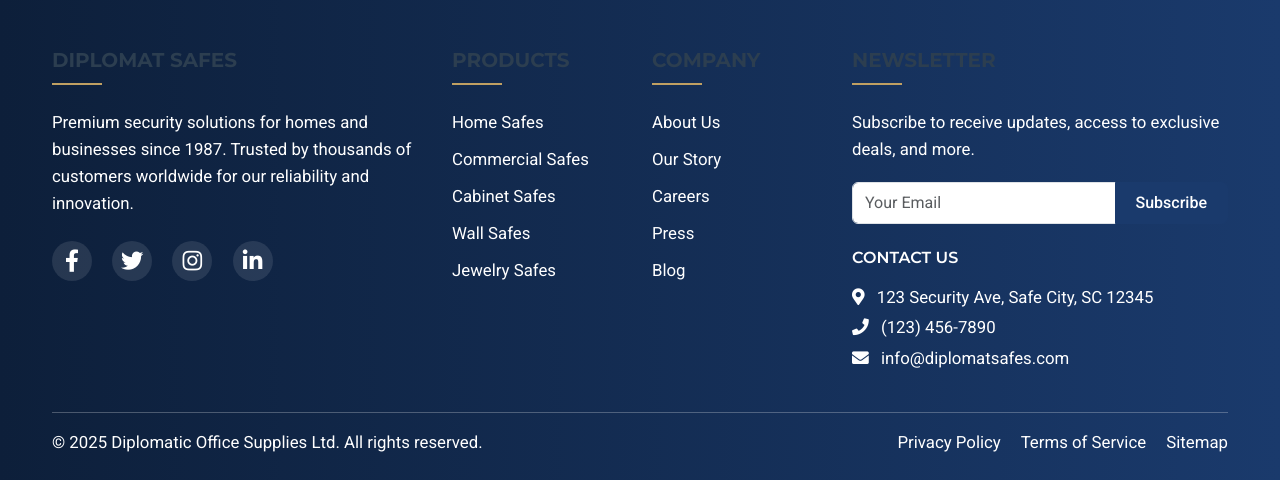
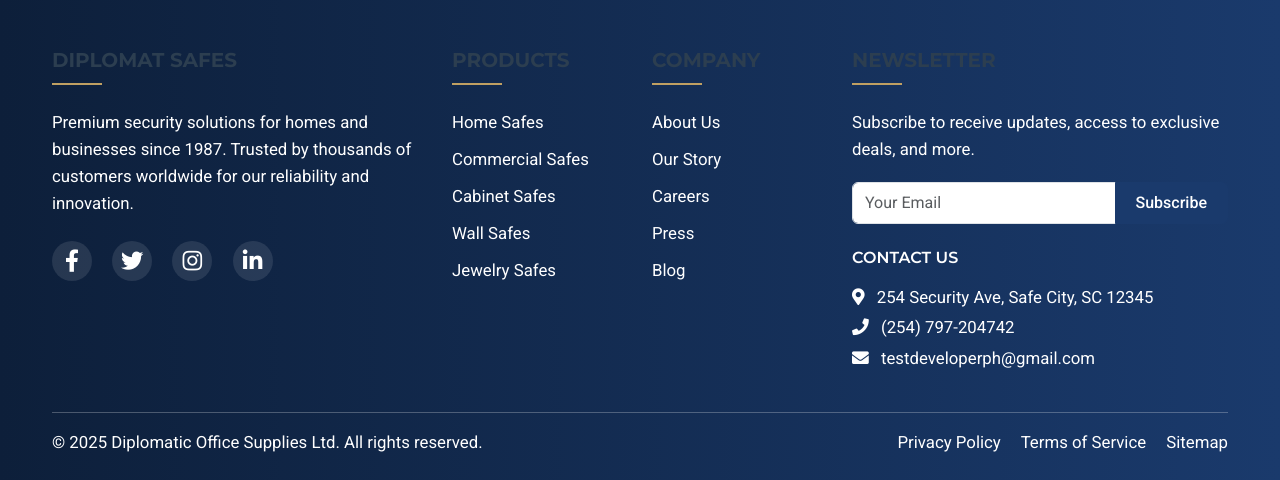
Before and after one commit to MachariaP/safes-shop, a Django app: page / in a window 1280 px wide. Shown: the part 3154-3634 px from the top of the page. Run offline with Django 5.2, Linux system fonts and the light colour scheme; data that the repository does not hold is empty; parts of the project's set-up code (start-up, migrations or seed data) failed here and were passed over.

Commit message:
Updates some information e.g., email and phone number from the base template

```diff
--- a/templates/base.html
+++ b/templates/base.html
@@ -145,9 +145,9 @@
                     </form>
                     <div class="mt-4">
                         <h6 class="text-uppercase mb-3">Contact Us</h6>
-                        <p class="mb-1"><i class="fas fa-map-marker-alt me-2"></i> 123 Security Ave, Safe City, SC 12345</p>
-                        <p class="mb-1"><i class="fas fa-phone me-2"></i> (123) 456-7890</p>
-                        <p class="mb-0"><i class="fas fa-envelope me-2"></i> info@diplomatsafes.com</p>
+                        <p class="mb-1"><i class="fas fa-map-marker-alt me-2"></i> 254 Security Ave, Safe City, SC 12345</p>
+                        <p class="mb-1"><i class="fas fa-phone me-2"></i> (254) 797-204742</p>
+                        <p class="mb-0"><i class="fas fa-envelope me-2"></i> testdeveloperph@gmail.com</p>
                     </div>
                 </div>
             </div>
```
